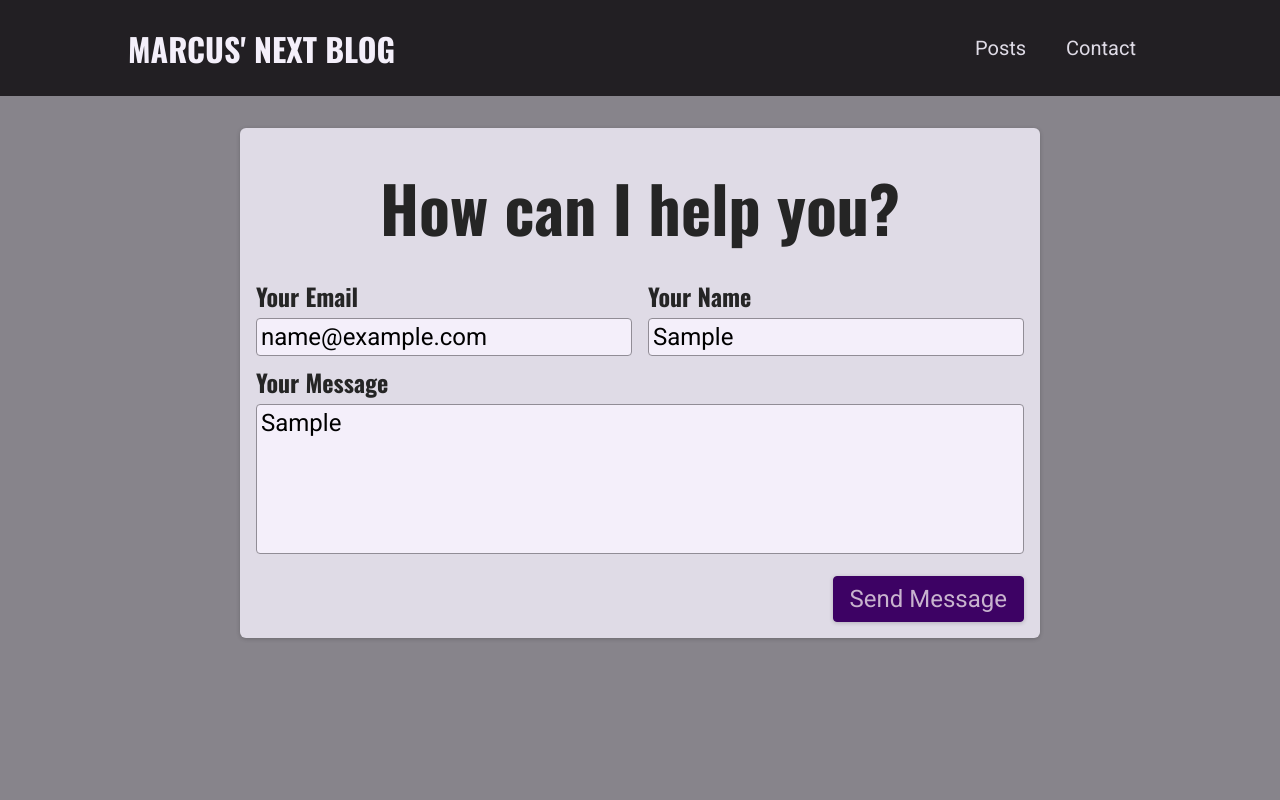
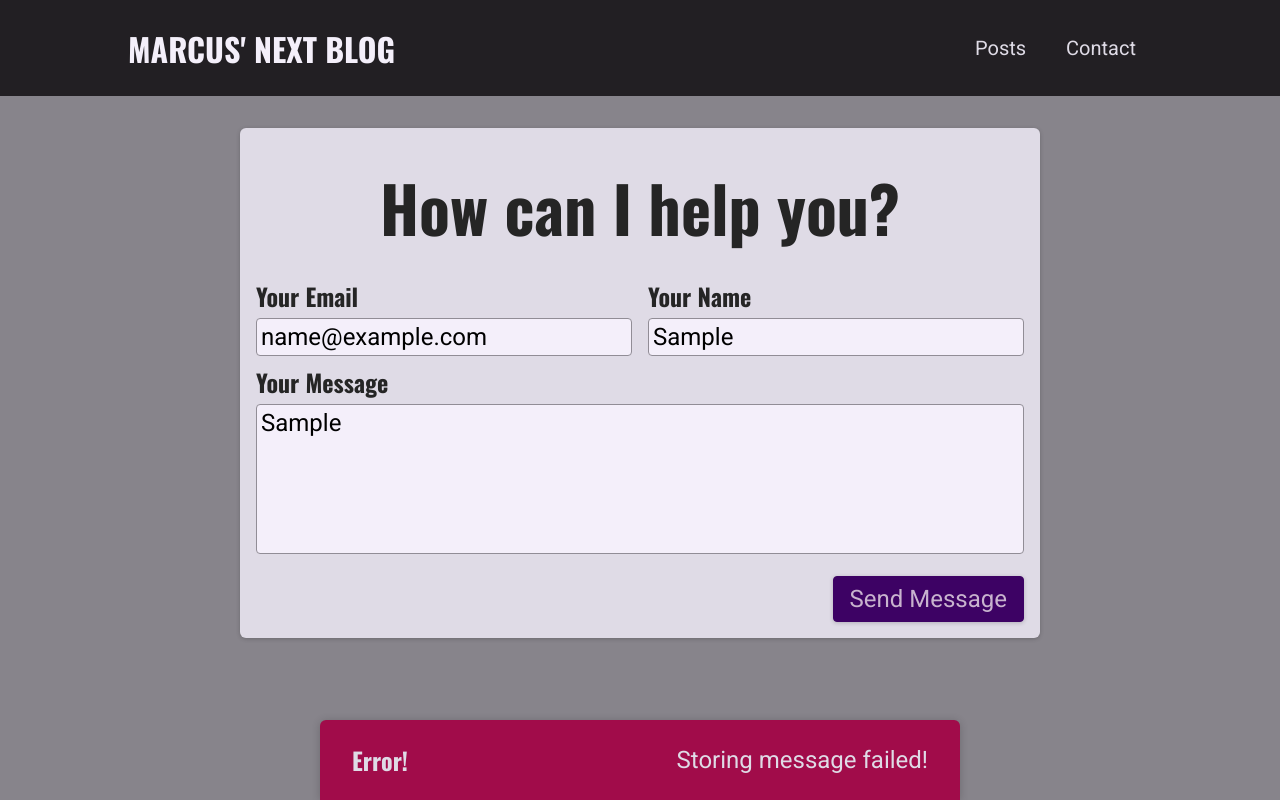
Before and after one commit to vinivilares/nextjs-course-blog, a Next.js app: page /contact in a window 1280 px wide. Both pictures are taken after typing "name@example.com", "Sample", "Sample" into the empty fields and a click on the button "Send Message". Built offline with nearby package versions, Linux system fonts and the light colour scheme; no server answers; the database is empty.

Commit message:
Adding UI feedback with notifications

```diff
--- a/components/contact/contact-form.js
+++ b/components/contact/contact-form.js
@@ -1,26 +1,86 @@
-import { useState } from "react";
+import { useEffect, useState } from "react";
 
 import classes from "./contact-form.module.css";
+import Notification from "../ui/notification";
+
+async function sendContactData(contactDetails) {
+  const response = await fetch("/api/contact", {
+    method: "POST",
+    body: JSON.stringify(contactDetails),
+    headers: {
+      "Content-Type": "application/json",
+    },
+  });
+  const data = await response.json();
+
+  if (!response.ok) {
+    throw new Error(data.message || "Something went wrong!");
+  }
+}
 
 function ContactForm() {
   const [enteredEmail, setEnteredEmail] = useState("");
   const [enteredName, setEnteredName] = useState("");
   const [enteredMessage, setEnteredMessage] = useState("");
+  const [requestStatus, setRequestStatus] = useState(); // 'pending', 'success', 'error'
+  const [requestError, setRequestError] = useState();
 
-  function sendMessageHandler(event) {
+  useEffect(() => {
+    if (requestStatus === "success" || requestStatus === "error") {
+      const timer = setTimeout(() => {
+        setRequestStatus(null);
+        setRequestError(null);
+      }, 3000);
+
+      return () => clearTimeout(timer);
+    }
+  }, [requestStatus]);
+
+  async function sendMessageHandler(event) {
     event.preventDefault();
 
-    fetch("/api/contact", {
-      method: "POST",
-      body: JSON.stringify({
+    setRequestStatus("pending");
+
+    try {
+      await sendContactData({
         email: enteredEmail,
         name: enteredName,
         message: enteredMessage,
-      }),
-      headers: {
-        "Content-Type": "application/json",
-      },
-    });
+      });
+      setRequestStatus("success");
+      setEnteredEmail("");
+      setEnteredName("");
+      setEnteredMessage("");
+    } catch (error) {
+      setRequestError(error.message);
+      setRequestStatus("error");
+    }
+  }
+
+  let notification;
+
+  if (requestStatus === "pending") {
+    notification = {
+      status: "pending",
+      title: "Sending message",
+      message: "Your message is on its way!",
+    };
+  }
+
+  if (requestStatus === "success") {
+    notification = {
+      status: "success",
+      title: "Success",
+      message: "Message sent successfully!",
+    };
+  }
+
+  if (requestStatus === "error") {
+    notification = {
+      status: "error",
+      title: "Error!",
+      message: requestError,
+    };
   }
 
   return (
@@ -63,6 +123,14 @@
           <button>Send Message</button>
         </div>
       </form>
+
+      {notification && (
+        <Notification
+          status={notification.status}
+          title={notification.title}
+          message={notification.message}
+        />
+      )}
     </section>
   );
 }
--- /dev/null
+++ b/components/ui/notification.js
@@ -0,0 +1,28 @@
+import ReactDOM from 'react-dom';
+
+import classes from './notification.module.css';
+
+function Notification(props) {
+  const { title, message, status } = props;
+
+  let statusClasses = '';
+
+  if (status === 'success') {
+    statusClasses = classes.success;
+  }
+
+  if (status === 'error') {
+    statusClasses = classes.error;
+  }
+
+  const cssClasses = `${classes.notification} ${statusClasses}`;
+
+  return (
+    <div className={cssClasses}>
+      <h2>{title}</h2>
+      <p>{message}</p>
+    </div>
+  );
+}
+
+export default Notification;
--- /dev/null
+++ b/components/ui/notification.module.css
@@ -0,0 +1,43 @@
+.notification {
+  display: flex;
+  justify-content: space-between;
+  align-items: center;
+  color: var(--color-grey-100);
+  background-color: var(--color-grey-800);
+  padding: 0 var(--size-8);
+  box-shadow: 0 1px 8px rgba(0, 0, 0, 0.2);
+  position: fixed;
+  height: 5rem;
+  bottom: 0;
+  width: 100%;
+  left: 0;
+  border-top-right-radius: 0;
+  border-top-left-radius: 0;
+}
+
+.notification h2 {
+  font-size: var(--size-6);
+  margin: 0;
+}
+
+.notification p {
+  margin: 0;
+}
+
+.success {
+  background-color: var(--color-success-500);
+  color: var(--color-grey-800);
+}
+
+.error {
+  background-color: var(--color-error-500);
+}
+
+@media (min-width: 768px) {
+  .notification {
+    width: 40rem;
+    left: calc(50% - 20rem);
+    border-top-right-radius: 6px;
+    border-top-left-radius: 6px;
+  }
+}
```
